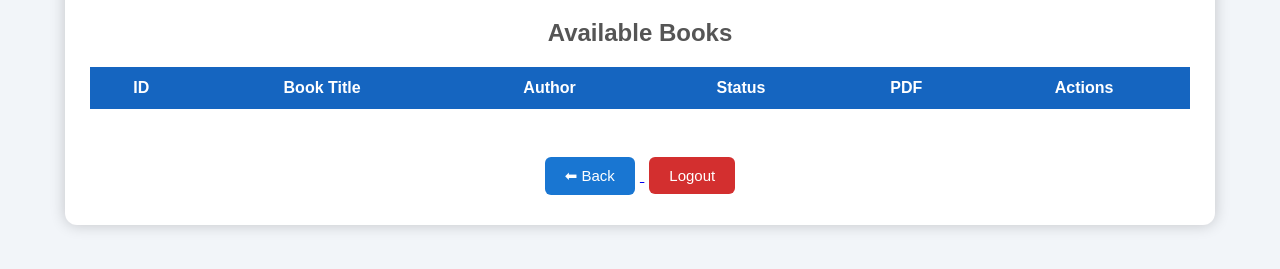
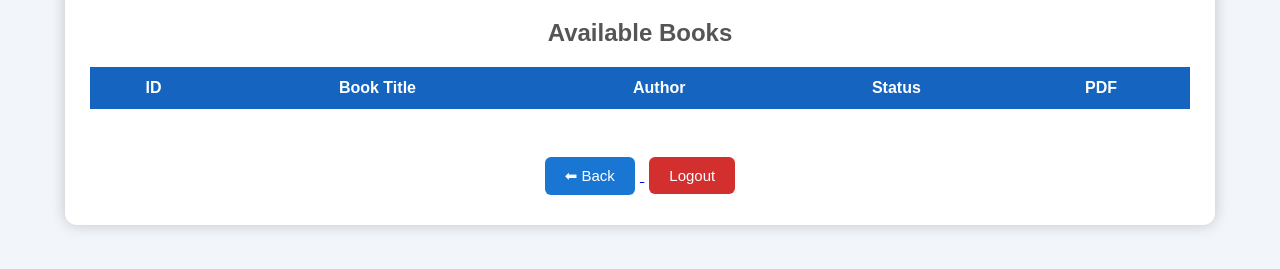
Before and after one commit to shamitakulkarni/Library-Management-System, a website built with Vite: page Frontend/library-management-frontend/view-book.html in a window 1280 px wide. Shown: the part 127-396 px from the top of the page. Built offline with nearby package versions, Linux system fonts and the light colour scheme; no server answers; sample sign-in values are in the browser's storage.

Commit message:
Remove 'Actions' column from view-book.html

```diff
--- a/Frontend/library-management-frontend/view-book.html
+++ b/Frontend/library-management-frontend/view-book.html
@@ -22,7 +22,6 @@
                 <th>Author</th>
                 <th>Status</th>
                 <th>PDF</th>
-                <th>Actions</th>
             </tr>
         </thead>
         <tbody id="bookFields"></tbody>
```
